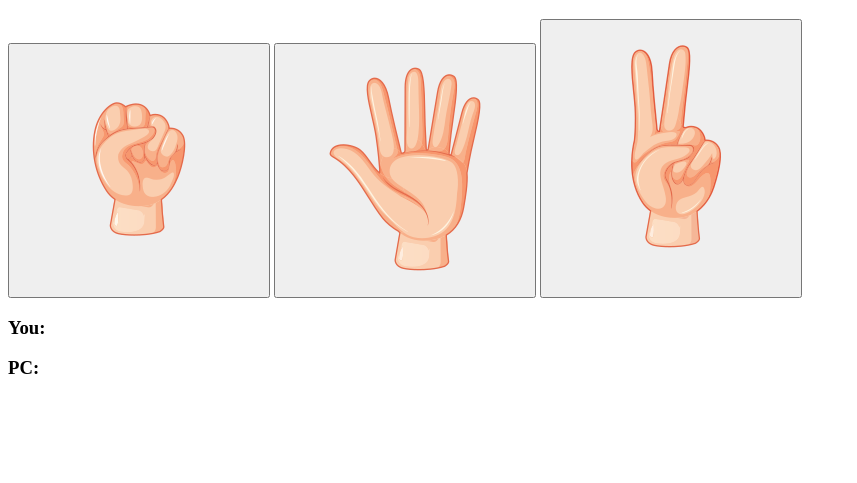
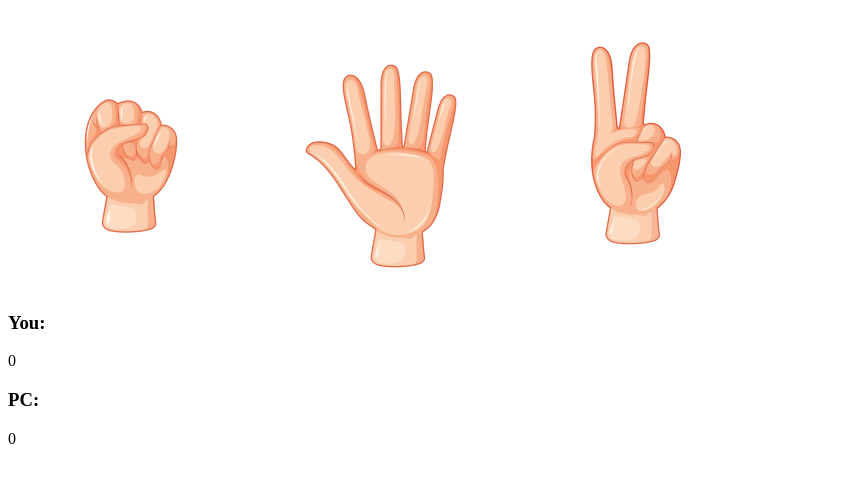
Before and after one commit to thisisgenaro/web-dev-practices, a plain HTML site: page rock-paper-scissors/index.html in a window 1280 px wide. Shown: the part 61-544 px from the top of the page, without its empty margins (0-857 px from the left). Drawn offline with Linux system fonts and the light colour scheme.

Commit message:
shape index.html

```diff
--- a/rock-paper-scissors/index.html
+++ b/rock-paper-scissors/index.html
@@ -13,24 +13,18 @@
             <h1>Rock Paper Scissors</h1>
         </div>
         <div class="buttons">
-            <button class="game" id="btn-rock">
-                <input type="image" id="img-rock" src="sources/img/rock.png"/>
-            </button>
-            <button class="game" id="btn-paper">
-                <input type="image" id="img-paper" src="sources/img/paper.png"/>
-            </button>
-            <button class="game" id="btn-scissors">
-                <input type="image" id="img-scissors" src="sources/img/scissors.png"/>
-            </button>
+                <input class="game" type="image" id="img-rock" src="sources/img/rock.png"/>
+                <input class="game" type="image" id="img-paper" src="sources/img/paper.png"/>
+                <input class="game" type="image" id="btn-scissors" src="sources/img/scissors.png"/>
         </div>
         <div class="scoreboard">
             <div id="scr-player" class="score">
                 <h3>You:</h3>
-                <p class="scoredata" id="scr-player-data"></p>
+                <p class="scoredata" id="scr-player-data">0</p>
             </div>
             <div id="scr-computer" class="score">
                 <h3>PC:</h3>
-                <p class="scoredata" id="scr-computer-data"></p>
+                <p class="scoredata" id="scr-computer-data">0</p>
             </div>
         </div>
     </div>
--- a/rock-paper-scissors/sources/css/styles.css
+++ b/rock-paper-scissors/sources/css/styles.css
@@ -0,0 +1,5 @@
+input .game{
+
+    width: 30px;
+    height: 30px;
+}
```
